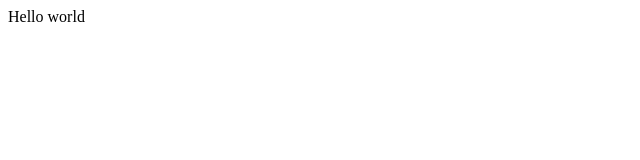
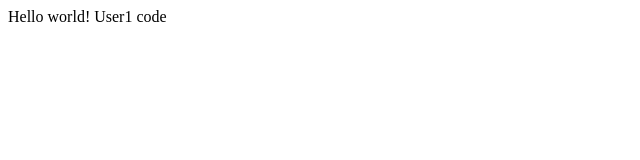
Before and after one commit to yuzerok/homework, a plain HTML site: page index.html in a window 1280 px wide. Shown: the full height of the page, 0-640 px from the left. Drawn offline with Linux system fonts and the light colour scheme.

Commit message:
user1 code

```diff
--- a/index.html
+++ b/index.html
@@ -6,7 +6,8 @@
 </head>
 <body>
 
-	Hello world
+	Hello world!
+	User1 code
 
 </body>
 </html>
```
